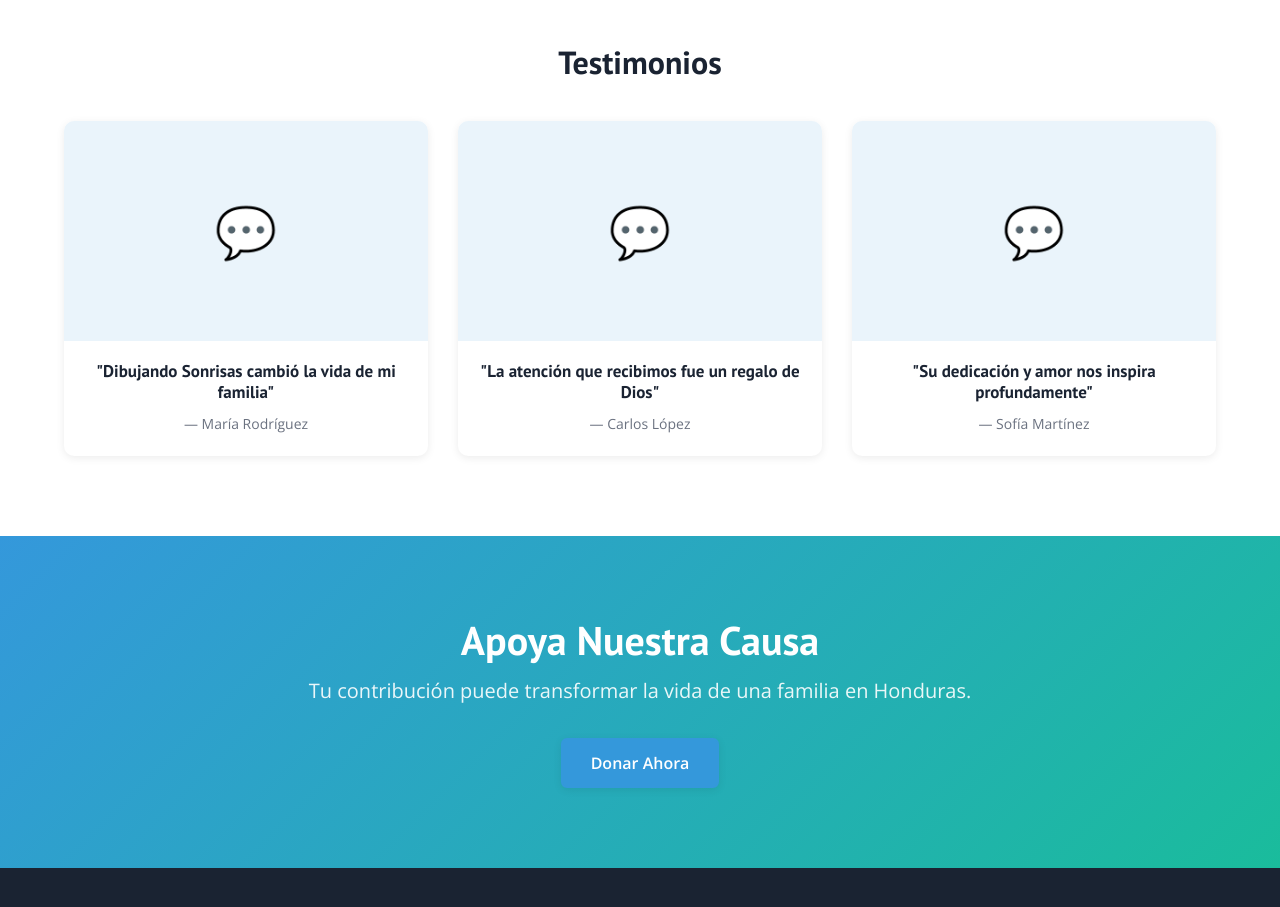
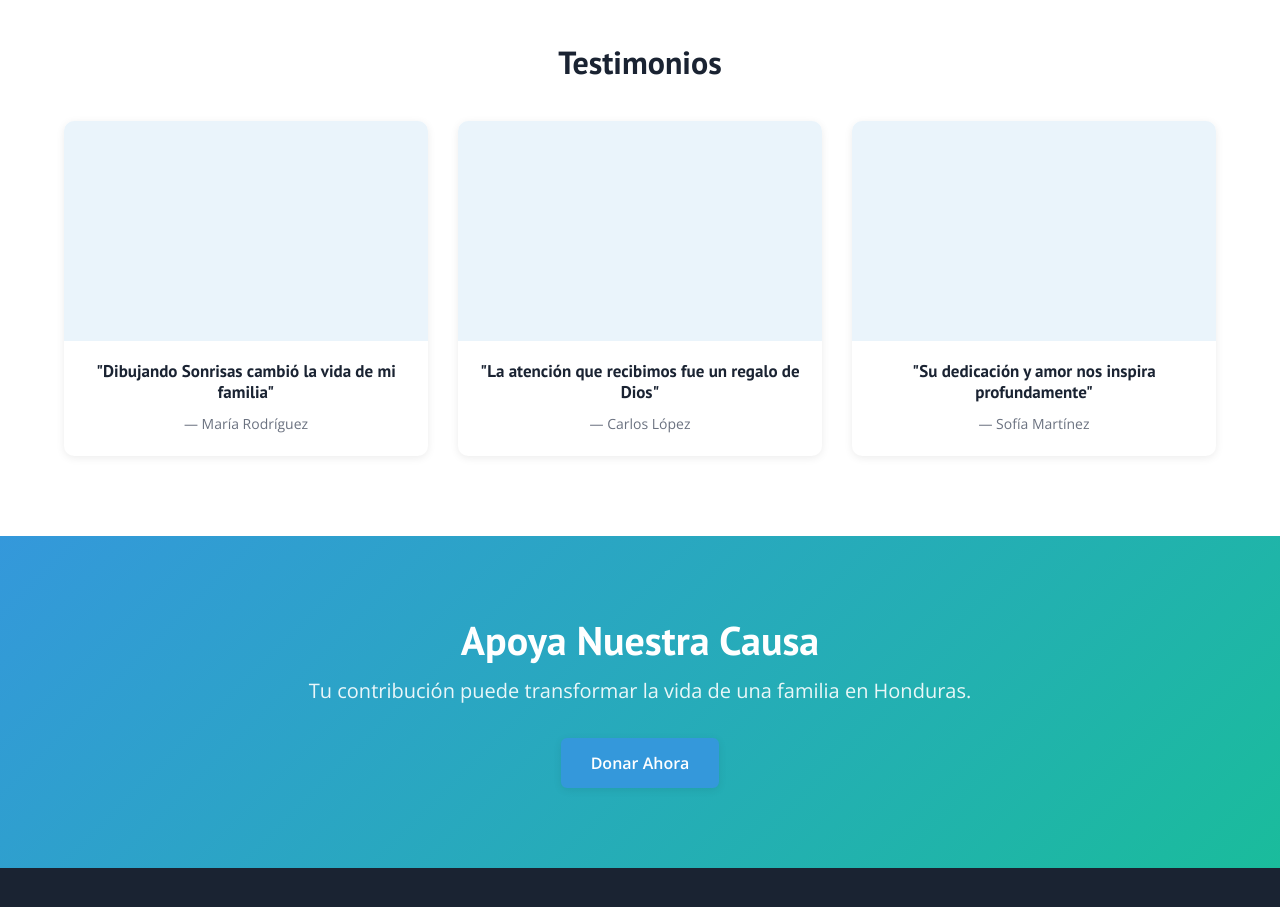
Before and after one commit to aaaleman04-ctrl/New-DS-Web, a Next.js app: page / in a window 1280 px wide. Shown: the part 1600-2507 px from the top of the page. Built offline with nearby package versions, Linux system fonts and the light colour scheme.

Commit message:
chore: clean comments and images

```diff
--- a/src/app/administracion/layout.tsx
+++ b/src/app/administracion/layout.tsx
@@ -3,7 +3,7 @@ import styles from "@/styles/pages/admin.module.css";
 import { createSupabaseServerClient } from "@/lib/supabase-server";
 
 export const metadata = {
-  title: "Panel de Administración",
+  title: "Dashboard | Dibujando Sonrisas",
   description: "Panel de control para gestionar Dibujando Sonrisas.",
 };
 
--- a/src/app/page.tsx
+++ b/src/app/page.tsx
@@ -15,7 +15,6 @@ export default function Home() {
     <>
       <Header />
 
-      {/* ── HERO (video) ── */}
       <section className={styles.hero}>
         <video
           autoPlay
@@ -115,7 +114,6 @@ export default function Home() {
               className={styles.testimonialImgPlaceholder}
               aria-hidden="true"
             >
-              💬
             </div>
             <div className={styles.testimonialCardBody}>
               <h4>&#34;Dibujando Sonrisas cambió la vida de mi familia&#34;</h4>
@@ -128,7 +126,6 @@ export default function Home() {
               className={styles.testimonialImgPlaceholder}
               aria-hidden="true"
             >
-              💬
             </div>
             <div className={styles.testimonialCardBody}>
               <h4>&#34;La atención que recibimos fue un regalo de Dios&#34;</h4>
@@ -141,7 +138,6 @@ export default function Home() {
               className={styles.testimonialImgPlaceholder}
               aria-hidden="true"
             >
-              💬
             </div>
             <div className={styles.testimonialCardBody}>
               <h4>&#34;Su dedicación y amor nos inspira profundamente&#34;</h4>
```
Also changed, not shown: src/proxy.ts (+1 -6 lines).
